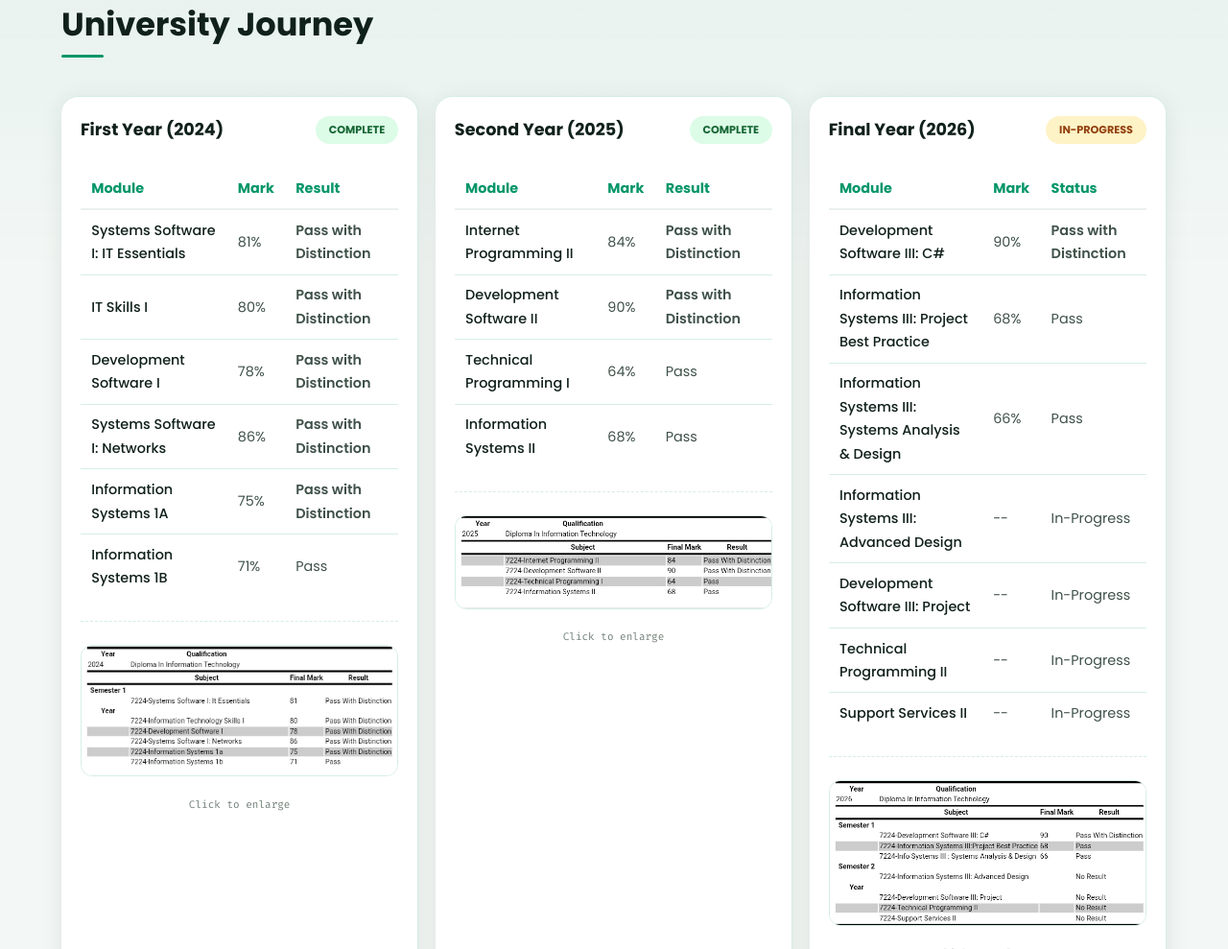
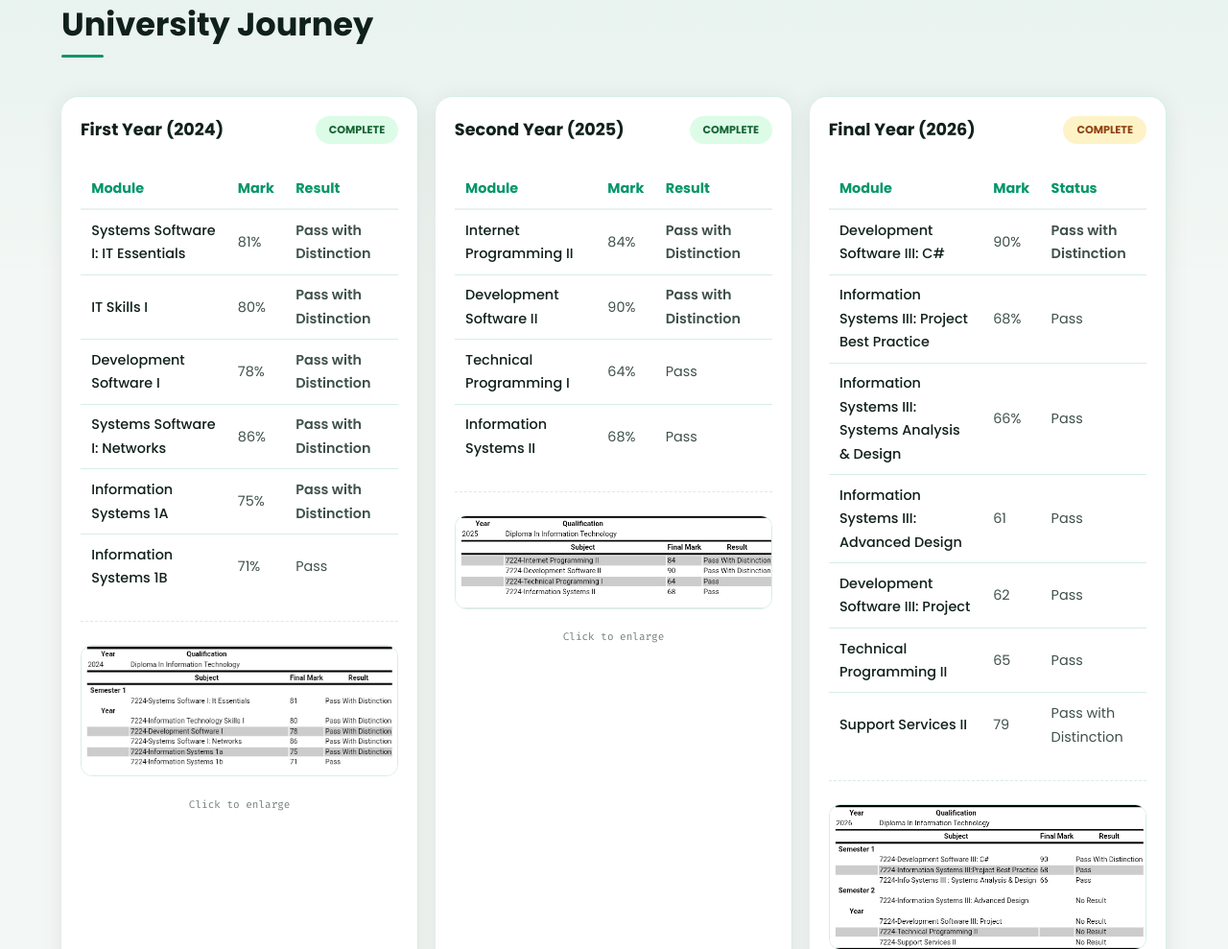
Before and after one commit to Syabonga-dev/LastFinal_Portfolio, a plain HTML site: page index.html in a window 1280 px wide. Shown: the part 4841-5830 px from the top of the page at 96% size. Drawn offline with nearby package versions, Linux system fonts and the light colour scheme.

Commit message:
Update index.html

```diff
--- a/index.html
+++ b/index.html
@@ -1257,7 +1257,7 @@
           <div class="year-block reveal">
             <div class="year-header">
               <h3>Final Year (2026)</h3>
-              <span class="status-pill progress">In-Progress</span>
+              <span class="status-pill progress">Complete</span>
             </div>
             <div class="edu-content-grid">
               <div class="edu-table-container">
@@ -1289,23 +1289,23 @@
                     </tr>
                     <tr>
                       <td>Information Systems III: Advanced Design</td>
-                      <td>--</td>
-                      <td>In-Progress</td>
+                      <td>61</td>
+                      <td>Pass</td>
                     </tr>
                     <tr>
                       <td>Development Software III: Project</td>
-                      <td>--</td>
-                      <td>In-Progress</td>
+                      <td>62</td>
+                      <td>Pass</td>
                     </tr>
                     <tr>
                       <td>Technical Programming II</td>
-                      <td>--</td>
-                      <td>In-Progress</td>
+                      <td>65</td>
+                      <td>Pass</td>
                     </tr>
                     <tr>
                       <td>Support Services II</td>
-                      <td>--</td>
-                      <td>In-Progress</td>
+                      <td>79</td>
+                      <td>Pass with Distinction</td>
                     </tr>
                   </tbody>
                 </table>
```
